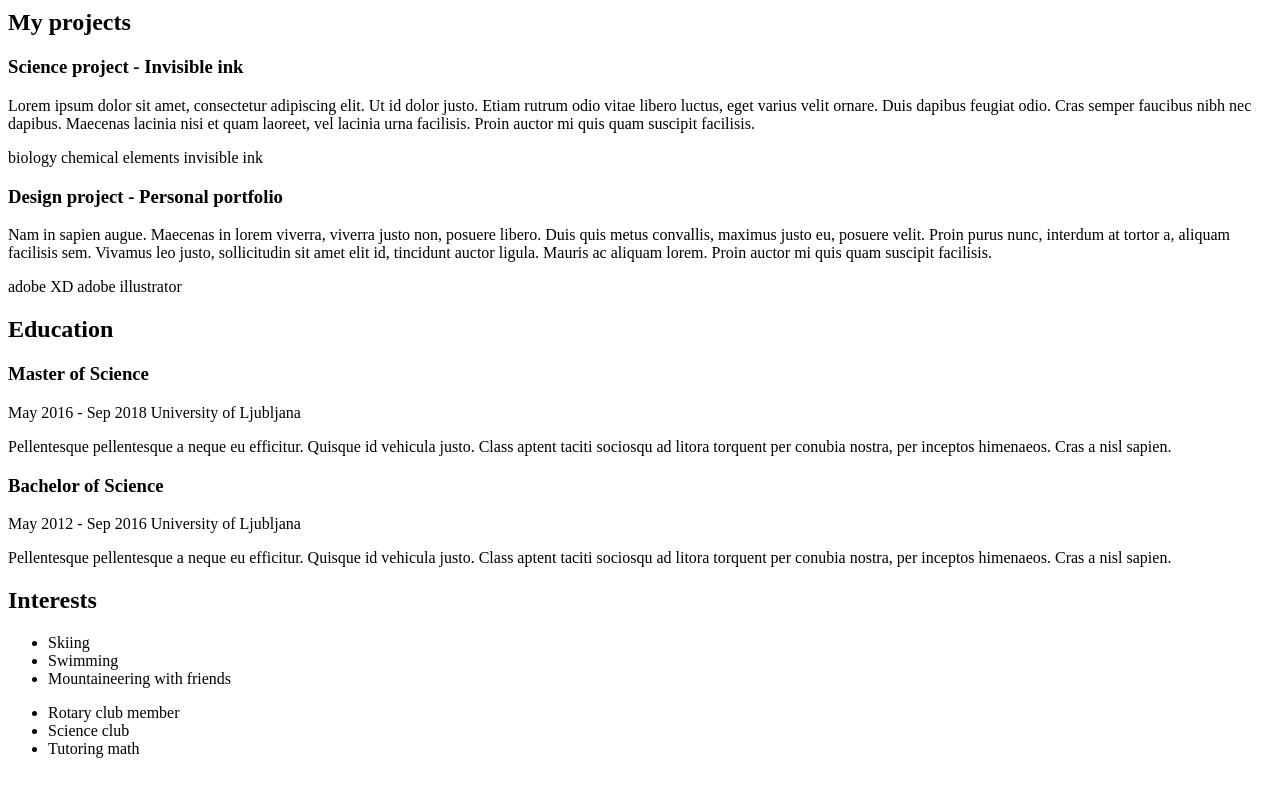
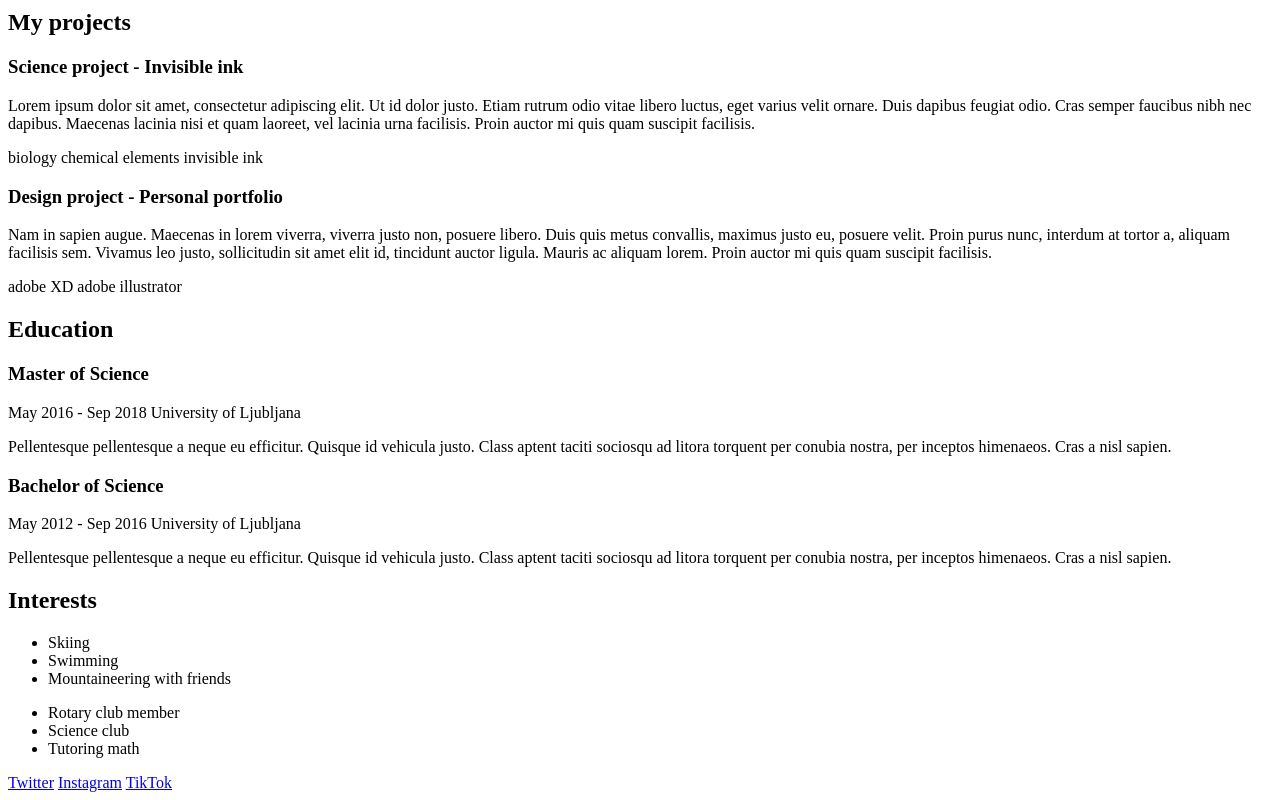
Before and after one commit to biserkacvetkovska/personal-website, a plain HTML site: page lessons/first-lesson-html-index.html in a window 1280 px wide. Shown: the part 1375-2175 px from the top of the page. Before the commit the page ends 2149 px from the top, so only its background shows below. Drawn offline with Linux system fonts and the light colour scheme.

Commit message:
Add footer with links

```diff
--- a/lessons/first-lesson-html-index.html
+++ b/lessons/first-lesson-html-index.html
@@ -84,6 +84,12 @@
             </div>
         </div>
     </div>
+
+    <footer>
+        <a href="https://twitter.com/">Twitter</a>
+        <a href="https://instagram.com/">Instagram</a>
+        <a href="https://tiktok.com/">TikTok</a>
+    </footer>
 </body>
 
 </html>
```
Also changed, not shown: lessons/second-lesson-css-index.html (+6 -0 lines), 1 other file.
